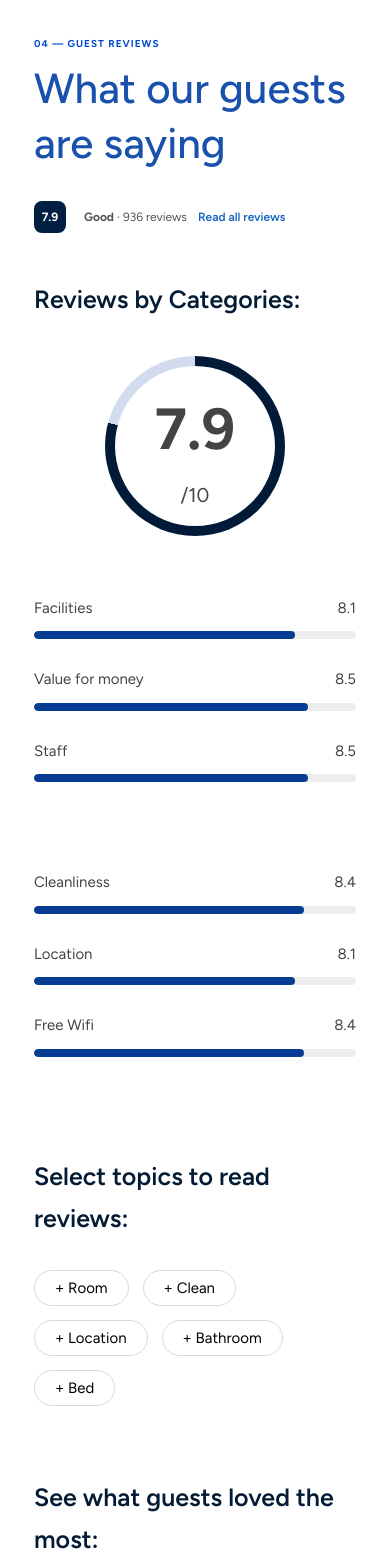
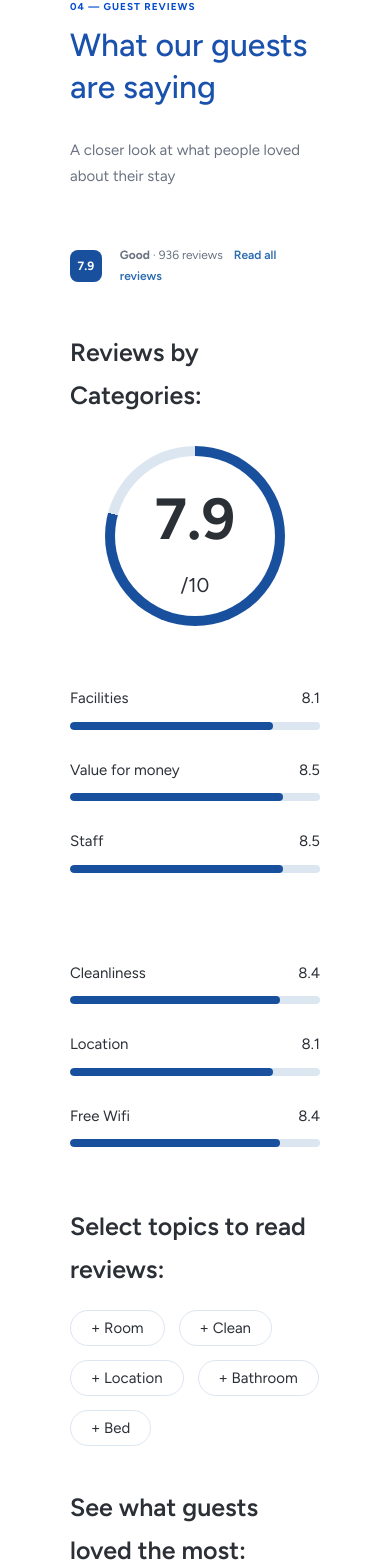
Before and after one commit to DinnaW/tree-of-life-website, a Vue app: page / in a window 390 px wide. Shown: the part 7977-9545 px from the top of the page. Built offline with nearby package versions, Linux system fonts and the light colour scheme.

Commit message:
Update review component

```diff
--- a/src/App.vue
+++ b/src/App.vue
@@ -212,7 +212,7 @@ function handleSearch(criteria) {
 
 .content {
   padding-top: 36px;
-  padding-bottom: 80px;
+  padding-bottom: 45px;
 }
 .content-section {
   min-height: 260px;
--- a/src/components/GuestReviews.vue
+++ b/src/components/GuestReviews.vue
@@ -2,16 +2,15 @@
   <section class="reviews-section">
     <div class="container">
 
-      <!-- Title -->
-      <div class="title">
+      <header class="section-head">
         <div class="eyebrow">
           04 — GUEST REVIEWS
         </div>
 
-        <div class="heading">
         <h2>What our guests are saying</h2>
-        </div>
-      </div>
+
+        <p class="subhead">A closer look at what people loved about their stay</p>
+      </header>
 
       <!-- Review Summary -->
       <div class="summary">
@@ -21,10 +20,9 @@
 
           <p>
             <strong>Good</strong> · 936 reviews
-            <a href="#"
-              @click.prevent="showReviewsModal =
-              true">
-              Read all reviews</a>
+            <a href="#" @click.prevent="showReviewsModal = true">
+              Read all reviews
+            </a>
           </p>
         </div>
 
@@ -36,23 +34,19 @@
 
           <!-- Circle -->
           <div class="circle">
-
             <div class="circle-content">
               <h1>7.9</h1>
               <span>/10</span>
             </div>
-
           </div>
 
           <!-- Left Ratings -->
           <div class="bars">
-
             <div
               class="rating-item"
               v-for="item in leftRatings"
               :key="item.name"
             >
-
               <div class="label">
                 <span>{{ item.name }}</span>
                 <span>{{ item.score }}</span>
@@ -64,20 +58,16 @@
                   :style="{ width: item.score * 10 + '%' }"
                 ></div>
               </div>
-
             </div>
-
           </div>
 
           <!-- Right Ratings -->
           <div class="bars">
-
             <div
               class="rating-item"
               v-for="item in rightRatings"
               :key="item.name"
             >
-
               <div class="label">
                 <span>{{ item.name }}</span>
                 <span>{{ item.score }}</span>
@@ -89,9 +79,7 @@
                   :style="{ width: item.score * 10 + '%' }"
                 ></div>
               </div>
-
             </div>
-
           </div>
 
         </div>
@@ -100,53 +88,37 @@
 
       <!-- Topics -->
       <div class="topics-section">
-
         <h3>Select topics to read reviews:</h3>
 
         <div class="topics">
-
-          <button
-            v-for="topic in topics"
-            :key="topic"
-          >
+          <button v-for="topic in topics" :key="topic">
             + {{ topic }}
           </button>
-
         </div>
-
       </div>
 
       <!-- Review Cards -->
       <div class="reviews-section-cards">
-
         <h3 class="love-title">
           See what guests loved the most:
         </h3>
 
         <div class="reviews-grid">
-
           <div
             class="review-card"
             v-for="review in reviews"
             :key="review.name"
           >
-
             <div class="review-header">
-
               <div class="avatar">
                 {{ review.initial }}
               </div>
 
               <div class="review-info">
-
                 <h4>{{ review.name }}</h4>
-
                 <small>{{ review.reviewCount }}</small>
-
                 <p>{{ review.flag }} {{ review.country }}</p>
-
               </div>
-
             </div>
 
             <p class="review-text">
@@ -154,11 +126,8 @@
             </p>
 
             <a href="#">Read more</a>
-
           </div>
-
         </div>
-
       </div>
 
       <button class="read-all">
@@ -167,6 +136,7 @@
 
     </div>
   </section>
+
   <ReviewsModal
     :show="showReviewsModal"
     :reviews="reviews"
@@ -183,42 +153,18 @@ import ReviewsModal from "./ReviewsModal.vue"
 const showReviewsModal = ref(false)
 
 const leftRatings = [
-  {
-    name: "Facilities",
-    score: 8.1,
-  },
-  {
-    name: "Value for money",
-    score: 8.5,
-  },
-  {
-    name: "Staff",
-    score: 8.5,
-  },
+  { name: "Facilities", score: 8.1 },
+  { name: "Value for money", score: 8.5 },
+  { name: "Staff", score: 8.5 },
 ]
 
 const rightRatings = [
-  {
-    name: "Cleanliness",
-    score: 8.4,
-  },
-  {
-    name: "Location",
-    score: 8.1,
-  },
-  {
-    name: "Free Wifi",
-    score: 8.4,
-  },
+  { name: "Cleanliness", score: 8.4 },
+  { name: "Location", score: 8.1 },
+  { name: "Free Wifi", score: 8.4 },
 ]
 
-const topics = [
-  "Room",
-  "Clean",
-  "Location",
-  "Bathroom",
-  "Bed",
-]
+const topics = ["Room", "Clean", "Location", "Bathroom", "Bed"]
 
 const reviews = [
   {
@@ -230,7 +176,6 @@ const reviews = [
     text:
       "The accommodation was comfortable, the facilities were well maintained, and the restaurant served fresh, tasty meals. We would definitely recommend this resort to anyone looking for a peaceful getaway.",
   },
-
   {
     initial: "J",
     name: "Jane",
@@ -240,7 +185,6 @@ const reviews = [
     text:
       "The resort exceeded our expectations. Everyone was kind, professional and genuinely cared about making our stay enjoyable. The room was spacious, clean and well equipped.",
   },
-
   {
     initial: "D",
     name: "David",
@@ -255,92 +199,116 @@ const reviews = [
 
 <style scoped>
 
-*{
-  margin:0;
-  padding:0;
-  box-sizing:border-box;
-  font-family: "Figtree", sans-serif;
+* {
+  margin: 0;
+  padding: 0;
+  box-sizing: border-box;
+  font-family: 'Figtree';
 }
 
-.reviews-section{
-    padding:50px 0;
+.reviews-section {
+  --color-bg: #eef4fa;
+  --color-ink: #2b2f36;
+  --color-ink-soft: #6b7280;
+  --color-line: #dce6f0;
+  --color-blue-dark: #19509d;
+  --color-blue-light: #2a6bb0;
+
+  padding: 50px 0;
+  background: var(--color-bg);
+  background: #ffffff;
 }
 
-.eyebrow{
-    color:#034acf;
-    font-size:10px;
-    font-weight:700;
-    letter-spacing:1px;
-    margin-bottom:10px;
+.container {
+  max-width: 1200px;
+  margin: 0 auto;
+  padding: 0 20px;
 }
 
-.heading{
-    display:flex;
-    justify-content:space-between;
-    align-items:flex-end;
-    gap:30px;
+/* SECTION HEAD */
+
+.eyebrow {
+  color: #034acf;
+  font-size: 10px;
+  font-weight: 700;
+  letter-spacing: 1px;
+  margin-bottom: 10px;
 }
 
-.heading h2{
-    font-size:34px;
-    font-weight:500;
-    color:#1A51AD;
-    margin-bottom:30px;
-    line-height:1.3;
+.section-head {
+  margin-bottom: 56px;
+}
+
+.section-head h2 {
+  font-size: 34px;
+  font-weight: 500;
+  color: #1A51AD;
+  margin-bottom: 30px;
+  line-height: 1.3;
+}
+
+.subhead {
+  margin: 0;
+  font-size: 15px;
+  color: var(--color-ink-soft);
 }
 
 /* SUMMARY */
 
-.summary{
-    margin-top: 0px;
+.summary {
+  margin-top: 0;
 }
 
-.score-row{
-    display:flex;
-    align-items:center;
-    gap:18px;
-    margin-bottom:45px;
+.score-row {
+  display: flex;
+  align-items: center;
+  gap: 18px;
+  margin-bottom: 45px;
 }
 
-.badge{
-    width:32px;
-    height:32px;
-    border-radius:8px;
-    background:#011f42;
-    color:#fff;
-    display:flex;
-    justify-content:center;
-    align-items:center;
-    font-weight:650;
-    font-size:12px;
-}
-
-.score-row p{
-    color:#555;
+.badge {
+  width: 32px;
+  height: 32px;
+  border-radius: 8px;
+  background: var(--color-blue-dark);
+  color: #fff;
+  display: flex;
+  justify-content: center;
+  align-items: center;
+  font-weight: 650;
   font-size: 12px;
 }
 
-.score-row a{
-    margin-left:8px;
-    color:#1565c0;
-    text-decoration:none;
-    font-weight:600;
+.score-row p {
+  color: var(--color-ink-soft);
+  font-size: 12px;
 }
 
-.section-title{
-    font-size:25px;
-    margin-bottom:35px;
+.score-row a {
+  margin-left: 8px;
+  color: var(--color-blue-light);
+  text-decoration: none;
+  font-weight: 600;
+}
+
+.score-row a:hover {
+  text-decoration: underline;
+}
+
+.section-title {
+  font-size: 25px;
+  margin-bottom: 30px;
   font-weight: 550;
-    color:#031b35;
+  color: var(--color-ink);
 }
 
 /* RATINGS */
 
-.ratings-grid{
-    display:grid;
-    grid-template-columns:220px 1fr 1fr;
-    gap:60px;
-    align-items:start;
+.ratings-grid {
+  display: grid;
+  grid-template-columns: 220px 1fr 1fr;
+  gap: 60px;
+  align-items: start;
 }
 
 .circle {
@@ -350,8 +318,8 @@ const reviews = [
   position: relative;
 
   background: conic-gradient(
-    #001a37 0deg 285deg,   /* colored part */
-    #d3dcee 285deg 360deg  /* remaining part */
+    var(--color-blue-dark) 0deg 285deg,
+    var(--color-line) 285deg 360deg
   );
 
   display: flex;
@@ -372,210 +340,209 @@ const reviews = [
   position: relative;
   z-index: 1;
   text-align: center;
+  color: var(--color-ink);
 }
 
-.rating-item{
-    margin-bottom:28px;
+.rating-item {
+  margin-bottom: 28px;
 }
 
-.label{
-    display:flex;
-    justify-content:space-between;
-    margin-bottom:10px;
-    color:#444;
+.label {
+  display: flex;
+  justify-content: space-between;
+  margin-bottom: 10px;
+  color: var(--color-ink);
 }
 
-.progress{
-    height:8px;
-    background:#ececec;
-    border-radius:20px;
-    overflow:hidden;
+.progress {
+  height: 8px;
+  background: var(--color-line);
+  border-radius: 20px;
+  overflow: hidden;
 }
 
-.fill{
-    height:100%;
-    background:#073C94;
-    border-radius:20px;
+.fill {
+  height: 100%;
+  background: var(--color-blue-dark);
+  border-radius: 20px;
 }
 
 /* TOPICS */
 
-.topics-section{
-    margin-top:70px;
+.topics-section {
+  margin-top: 30px;
 }
 
-.topics-section h3{
-    font-size:25px;
-    margin-bottom:30px;
+.topics-section h3 {
+  font-size: 25px;
+  margin-bottom: 20px;
   font-weight: 550;
-    color: #031b35;
+  color: var(--color-ink);
 }
 
-.topics{
-    display:flex;
-    flex-wrap:wrap;
-    gap:14px;
+.topics {
+  display: flex;
+  flex-wrap: wrap;
+  gap: 14px;
 }
 
-.topics button{
-    padding:8px 20px;
-    border-radius:30px;
-    background:#fff;
-    border:1px solid #d8d8d8;
-    cursor:pointer;
-    transition:.3s;
-    font-size:15px;
+.topics button {
+  padding: 8px 20px;
+  border-radius: 30px;
+  background: #fff;
+  border: 1px solid var(--color-line);
+  cursor: pointer;
+  transition: .3s;
+  font-size: 15px;
+  color: var(--color-ink);
 }
 
-.topics button:hover{
-    background:#031b35;
-    color:white;
+.topics button:hover {
+  background: var(--color-blue-dark);
+  border-color: var(--color-blue-dark);
+  color: white;
 }
 
 /* REVIEWS */
 
-.reviews-section-cards{
-    margin-top:70px;
+.reviews-section-cards {
+  margin-top: 40px;
 }
 
-.love-title{
-    font-size:25px;
-    margin-bottom:30px;
+.love-title {
+  font-size: 25px;
+  margin-bottom: 20px;
   font-weight: 550;
-    color: #031b35;
+  color: var(--color-ink);
 }
 
-.reviews-grid{
-    display:grid;
-    grid-template-columns:repeat(3,minmax(0,1fr));
-    gap:28px;
+.reviews-grid {
+  display: grid;
+  grid-template-columns: repeat(3, minmax(0, 1fr));
+  gap: 28px;
 }
 
-.review-card{
-    background:white;
-    border-radius:16px;
-    border:1px solid #ececec;
-    padding:28px;
-    min-height:300px;
-    box-shadow:0 6px 20px rgba(0,0,0,.05);
-    transition:.3s;
+.review-card {
+  background: white;
+  border-radius: 16px;
+  border: 1px solid var(--color-line);
+  padding: 28px;
+  min-height: 300px;
+  box-shadow: 0 6px 20px rgba(0, 0, 0, .05);
+  transition: .3s;
 }
 
-.review-card:hover{
-    transform:translateY(-5px);
-    box-shadow:0 14px 35px rgba(0,0,0,.12);
+.review-card:hover {
+  transform: translateY(-5px);
+  box-shadow: 0 14px 35px rgba(0, 0, 0, .12);
 }
 
-.review-header{
-    display:flex;
-    gap:15px;
-    align-items:flex-start;
-    margin-bottom:20px;
+.review-header {
+  display: flex;
+  gap: 15px;
+  align-items: flex-start;
+  margin-bottom: 20px;
 }
 
-.avatar{
-    width:48px;
-    height:48px;
-    border-radius:50%;
-    background:#1565c0;
-    color:white;
-    display:flex;
-    justify-content:center;
-    align-items:center;
-    font-size:18px;
-    font-weight:700;
-    flex-shrink:0;
+.avatar {
+  width: 48px;
+  height: 48px;
+  border-radius: 50%;
+  background: var(--color-blue-light);
+  color: white;
+  display: flex;
+  justify-content: center;
+  align-items: center;
+  font-size: 18px;
+  font-weight: 700;
+  flex-shrink: 0;
 }
 
-.review-info h4{
-    margin:0;
-    font-size:18px;
+.review-info h4 {
+  margin: 0;
+  font-size: 18px;
+  color: var(--color-ink);
 }
 
-.review-info small{
-    display:block;
-    color:#777;
-    margin:4px 0;
+.review-info small {
+  display: block;
+  color: var(--color-ink-soft);
+  margin: 4px 0;
 }
 
-.review-info p{
-    margin:0;
-    color:#666;
+.review-info p {
+  margin: 0;
+  color: var(--color-ink-soft);
 }
 
-.review-text{
-    color:#555;
-    line-height:1.8;
-    margin-bottom:20px;
+.review-text {
+  color: var(--color-ink-soft);
+  line-height: 1.8;
+  margin-bottom: 20px;
 }
 
-.review-card a{
-    color:#1565c0;
-    text-decoration:none;
-    font-weight:600;
+.review-card a {
+  color: var(--color-blue-light);
+  text-decoration: none;
+  font-weight: 600;
 }
 
-.review-card a:hover{
-    text-decoration:underline;
+.review-card a:hover {
+  text-decoration: underline;
 }
 
-.read-all{
-    margin-top:45px;
-    background:#3B3B3B;
-    color:white;
-    border:none;
-    padding:15px 28px;
-    border-radius:8px;
-    cursor:pointer;
-    transition:.3s;
+.read-all {
+  margin-top: 45px;
+  background: #3B3B3B;
+  color: white;
+  border: none;
+  padding: 15px 28px;
+  border-radius: 8px;
+  cursor: pointer;
+  transition: .3s;
   font-size: 12px;
 }
 
-.read-all:hover{
-    background:#282727;
+.read-all:hover {
+  background: #282727;
 }
 
-/* RESPONSIVE */
+/* RESPONSIVE — aligned to the same 992 / 768 breakpoints PoliciesSection uses */
 
-@media(max-width:1100px){
-
-    .ratings-grid{
-        grid-template-columns:1fr;
+@media (max-width: 992px) {
+  .ratings-grid {
+    grid-template-columns: 1fr;
   }
 
-    .circle{
-        margin:auto;
+  .circle {
+    margin: auto;
   }
 
-    .reviews-grid{
-        grid-template-columns:1fr 1fr;
+  .reviews-grid {
+    grid-template-columns: 1fr 1fr;
+  }
 }
 
+@media (max-width: 768px) {
+  .reviews-section {
+    padding: 48px 16px;
   }
 
-@media(max-width:768px){
-
-    .heading{
-        flex-direction:column;
-        align-items:flex-start;
+  .section-head h2 {
+    font-size: 32px;
   }
 
-    .heading h2{
-        font-size:42px;
+  .reviews-grid {
+    grid-template-columns: 1fr;
   }
 
-    .reviews-grid{
-        grid-template-columns:1fr;
+  .circle {
+    width: 180px;
+    height: 180px;
   }
 
-    .circle{
-        width:180px;
-        height:180px;
+  .circle-content h1 {
+    font-size: 58px;
   }
-
-    .circle-content h1{
-        font-size:58px;
-    }
-
 }
 </style>
```
Lines whose indentation alone changed are shown as unchanged.
